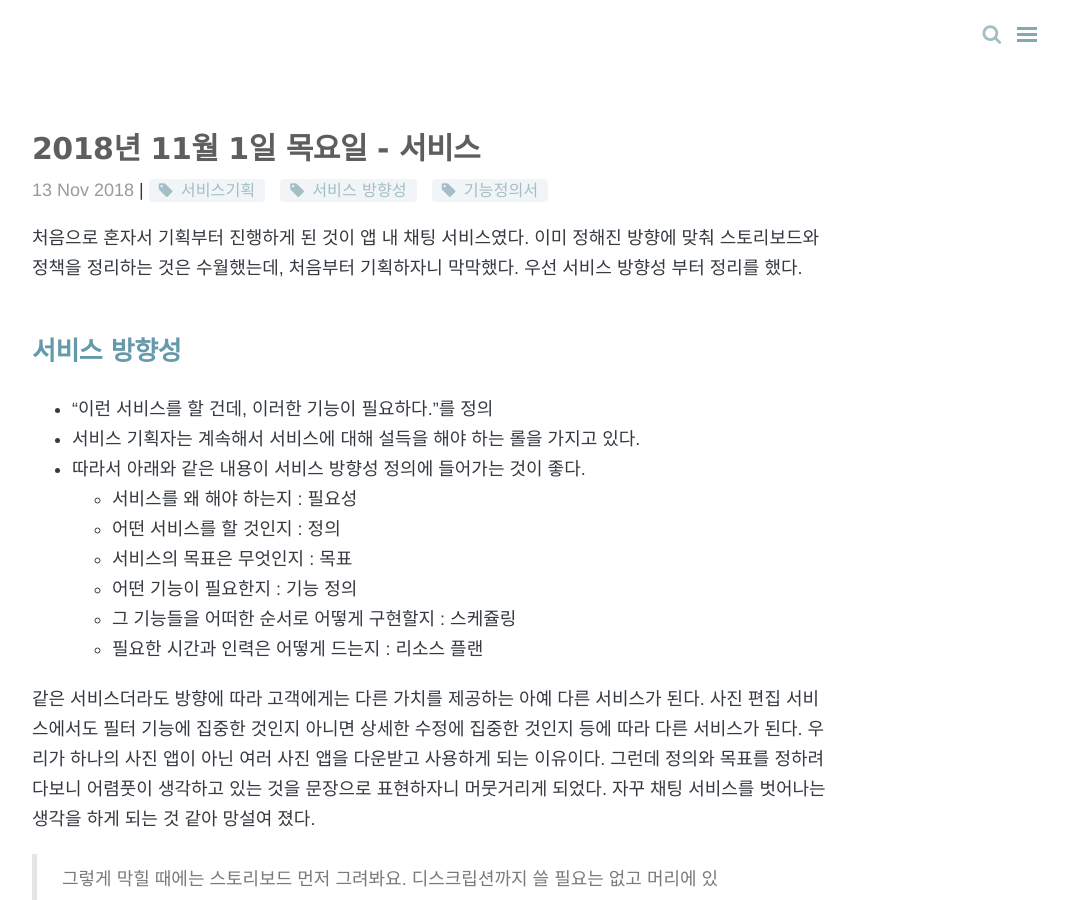
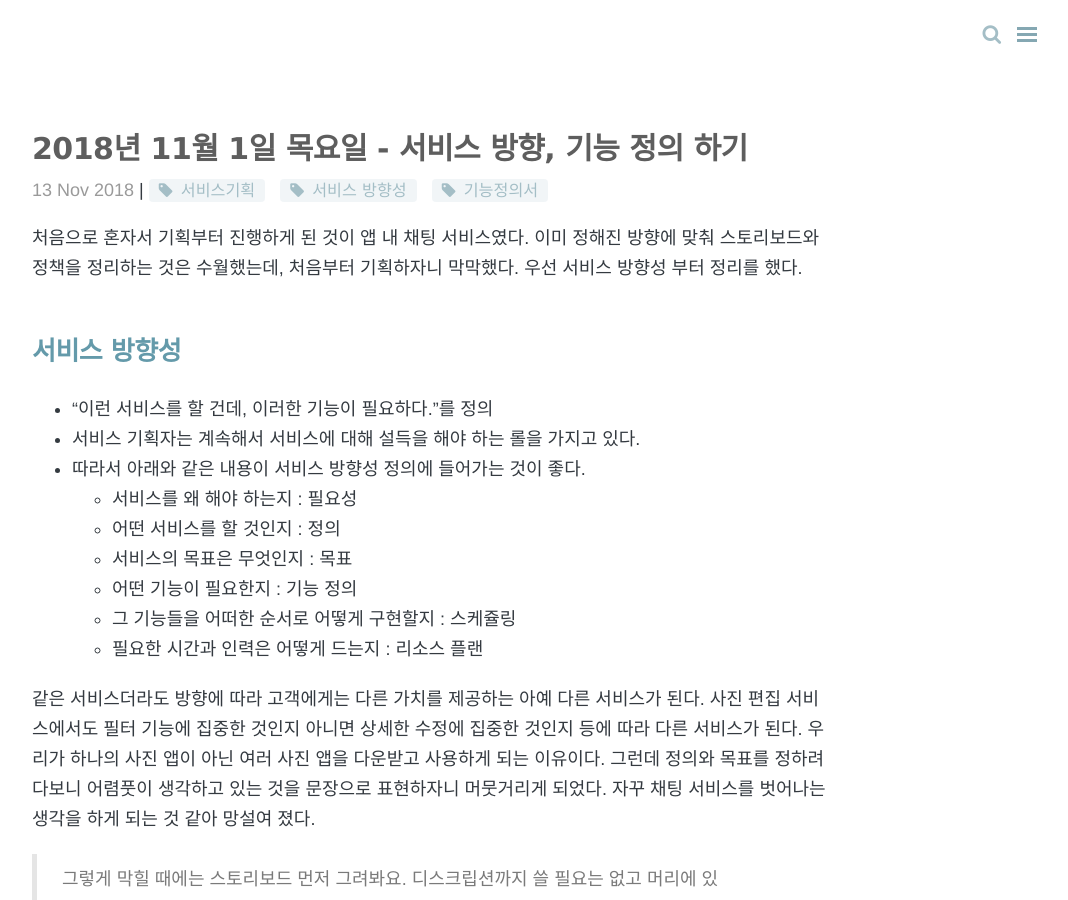
Before and after one commit to onsoo/onsoo.github.io, a Jekyll site: the page built from _posts/TIL/2018-11-13-TIL.md, in a window 1280 px wide and 900 px high. Shown: the whole window, without its empty margins (208-1276 px from the left). Built offline with Jekyll 4.4.1, drawn with Linux system fonts in a browser that asks for light colours; nearby versions of some CDN libraries; comment, search, counter and statistics services are not loaded.

Commit message:
til title editing

```diff
--- a/_posts/TIL/2018-11-13-TIL.md
+++ b/_posts/TIL/2018-11-13-TIL.md
@@ -1,6 +1,6 @@
 ---
 layout: post
-title: 2018년 11월 1일 목요일 - 서비스
+title: 2018년 11월 1일 목요일 - 서비스 방향, 기능 정의 하기
 category: TIL(Today I Learned)
 tags: [서비스기획, 서비스 방향성, 기능정의서]
 comments: true
```
